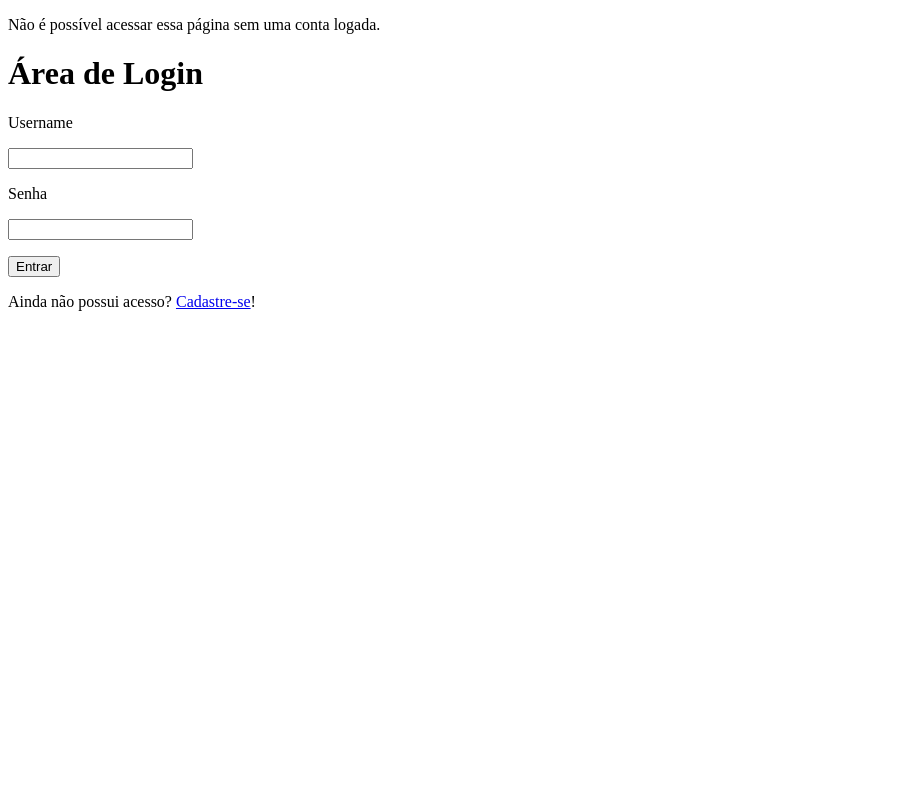
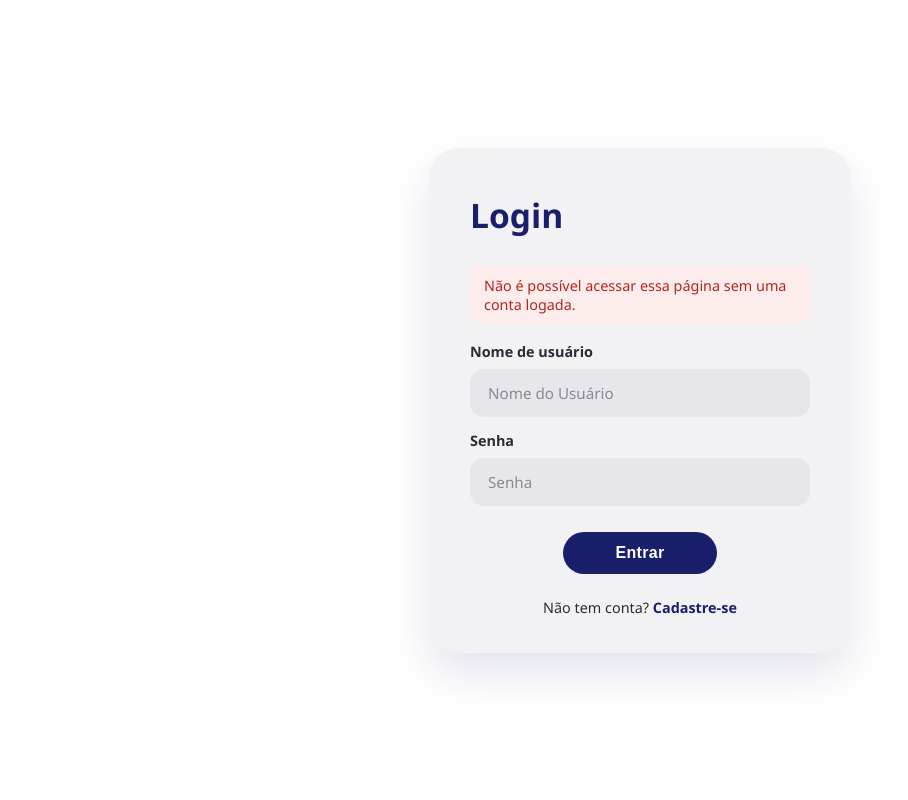
Before and after one commit to dudqtsv/acho, a PHP site: page /index.php?erro=1 in a window 1280 px wide. Shown: the whole page, without its empty margins (0-908 px from the left). Run offline with PHP 8.4, Linux system fonts and the light colour scheme.

Commit message:
........

```diff
--- a/html/formCadastro.php
+++ b/html/formCadastro.php
@@ -56,7 +56,7 @@ if ($erro != 0) {
     <meta charset="UTF-8">
     <meta name="viewport" content="width=device-width, initial-scale=1.0">
     <title>Cadastro</title>
-    <link rel="stylesheet" href="../css/cadastro.css">
+    <link rel="stylesheet" href="../cadastro.css">
 </head>
 
 <body>
--- a/html/index.php
+++ b/html/index.php
@@ -5,10 +5,13 @@
     <meta charset="UTF-8">
     <meta name="viewport" content="width=device-width, initial-scale=1.0">
     <title>Login</title>
-
+    <link rel="stylesheet" href="../login.css">
 </head>
 
 <body id="login">
+    <div class="login-page">
+        <div class="login-card">
+            <h1>Login</h1>
 
             <?php
             if (isset($_GET['msg'])) {
@@ -17,7 +20,7 @@
                 $msg = 0;
             }
             if ($msg != 0) {
-                echo "<p>Usuário inexistente</p>";
+                echo "<p class='login-msg'>Usuário inexistente</p>";
             }
             if (isset($_GET['erro'])) {
                 $erro1 = $_GET['erro'];
@@ -25,22 +28,23 @@
                 $erro1 = 0;
             }
             if ($erro1 != 0) {
-                echo "<p>Não é possível acessar essa página sem uma conta logada.</p>";
+                echo "<p class='login-msg'>Não é possível acessar essa página sem uma conta logada.</p>";
             }
             ?>
 
+            <form action="./login.php" method="post" class="login-form">
+                <label for="username">Nome de usuário</label>
+                <input type="text" id="username" name="username" placeholder="Nome do Usuário" required>
 
-            <form action="./login.php" method="post">
-                <h1>Área de Login</h1>
-                <p>Username</p>
-                <input type="text" name="username" required>
-                <p>Senha</p>
-                <input type="password" name="senha" required>
-                <p><input type="submit" id="submit" value="Entrar"></p>
-                <p>Ainda não possui acesso?
-                    <a href="./formCadastro.php">Cadastre-se</a>!
-                </p>
+                <label for="senha">Senha</label>
+                <input type="password" id="senha" name="senha" placeholder="Senha" required>
+
+                <button type="submit" id="submit" class="btn-entrar">Entrar</button>
             </form>
+
+            <p class="cadastro-link">Não tem conta? <a href="./formCadastro.php">Cadastre-se</a></p>
+        </div>
+    </div>
 </body>
 
 </html>
--- /dev/null
+++ b/html/login.css
@@ -0,0 +1,148 @@
+/* ===== css/login.css ===== */
+
+:root {
+    --azul-marinho: #1a1f6b;
+    --azul-marinho-escuro: #12154a;
+    --cinza-card: #f2f2f5;
+    --cinza-input: #e6e6eb;
+    --cinza-input-hover: #dcdce4;
+    --texto-titulo: #1a1f6b;
+    --texto-label: #2b2b38;
+    --texto-placeholder: #8a8a97;
+    --sombra-card: 0 20px 45px rgba(26, 31, 107, 0.12);
+}
+
+* {
+    box-sizing: border-box;
+}
+
+body#login {
+    margin: 0;
+    min-height: 100vh;
+    display: flex;
+    align-items: center;
+    justify-content: center;
+    background: #ffffff;
+    font-family: 'Poppins', 'Segoe UI', Arial, sans-serif;
+    padding: 24px;
+}
+
+.login-page {
+    width: 100%;
+    display: flex;
+    align-items: center;
+    justify-content: center;
+}
+
+.login-card {
+    width: 100%;
+    max-width: 420px;
+    background: var(--cinza-card);
+    border-radius: 28px;
+    padding: 44px 40px 36px;
+    box-shadow: var(--sombra-card);
+}
+
+.login-card h1 {
+    margin: 0 0 28px;
+    font-size: 2.1rem;
+    font-weight: 800;
+    color: var(--texto-titulo);
+}
+
+.login-msg {
+    background: #fdecec;
+    color: #b3261e;
+    border-radius: 10px;
+    padding: 10px 14px;
+    font-size: 0.9rem;
+    margin-bottom: 18px;
+}
+
+.login-form {
+    display: flex;
+    flex-direction: column;
+}
+
+.login-form label {
+    font-size: 0.9rem;
+    font-weight: 700;
+    color: var(--texto-label);
+    margin: 14px 0 8px;
+}
+
+.login-form label:first-of-type {
+    margin-top: 0;
+}
+
+.login-form input[type="text"],
+.login-form input[type="password"] {
+    width: 100%;
+    border: none;
+    outline: none;
+    background: var(--cinza-input);
+    border-radius: 14px;
+    padding: 14px 18px;
+    font-size: 0.95rem;
+    color: var(--texto-label);
+    font-family: inherit;
+    transition: background 0.15s ease, box-shadow 0.15s ease;
+}
+
+.login-form input[type="text"]::placeholder,
+.login-form input[type="password"]::placeholder {
+    color: var(--texto-placeholder);
+}
+
+.login-form input[type="text"]:focus,
+.login-form input[type="password"]:focus {
+    background: var(--cinza-input-hover);
+    box-shadow: 0 0 0 3px rgba(26, 31, 107, 0.15);
+}
+
+.login-form .btn-entrar {
+    align-self: center;
+    margin-top: 26px;
+    border: none;
+    cursor: pointer;
+    background: var(--azul-marinho);
+    color: #ffffff;
+    font-weight: 700;
+    font-size: 1rem;
+    letter-spacing: 0.02em;
+    padding: 12px 52px;
+    border-radius: 999px;
+    transition: background 0.15s ease, transform 0.1s ease;
+}
+
+.login-form .btn-entrar:hover {
+    background: var(--azul-marinho-escuro);
+}
+
+.login-form .btn-entrar:active {
+    transform: scale(0.98);
+}
+
+.cadastro-link {
+    text-align: center;
+    margin: 24px 0 0;
+    font-size: 0.9rem;
+    color: var(--texto-label);
+}
+
+.cadastro-link a {
+    color: var(--azul-marinho);
+    font-weight: 800;
+    text-decoration: none;
+}
+
+.cadastro-link a:hover {
+    text-decoration: underline;
+}
+
+@media (max-width: 480px) {
+    .login-card {
+        padding: 32px 24px 28px;
+        border-radius: 22px;
+    }
+}
```
Also changed, not shown: html/avaliacoes.php (+6 -6 lines), html/cadastro.css (added, +185 -0 lines), html/produtos.css (added, +274 -0 lines).
